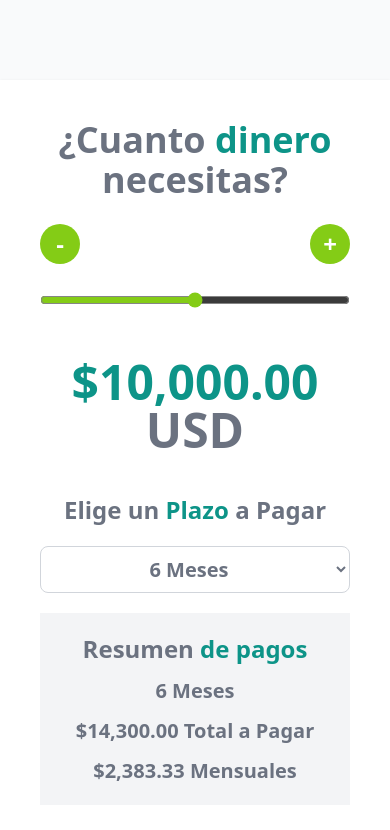
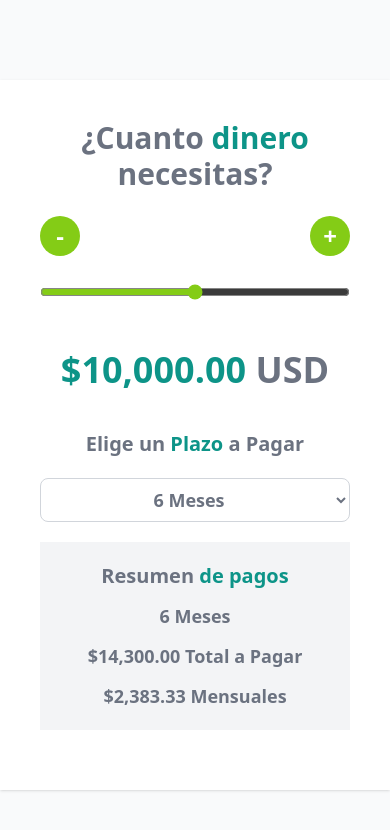
Before and after one commit to dlozanoc82/cotizador-prestamos, a React (Vite) app: page / in a window 390 px wide. Shown: the top 830 px of the page. Built offline with nearby package versions, Linux system fonts and the light colour scheme.

Commit message:
:sparkles: Diseño Responsive del Cotizador de Prestamos

```diff
--- a/src/App.jsx
+++ b/src/App.jsx
@@ -70,16 +70,16 @@ function App() {
                 value={amount}
             />
 
-            <p className="text-center my-10 text-5xl font-extrabold text-teal-600">
+            <p className="text-center my-10 text-4xl sm:text-5xl font-extrabold text-teal-600">
                 {formatearDinero(amount)} <span className="text-gray-500">USD</span>
             </p>
 
-            <h2 className="text-2xl font-extrabold text-gray-500 text-center">
+            <h2 className="text-xl sm:text-2xl font-extrabold text-gray-500 text-center">
                 Elige un <span className="text-teal-600">Plazo</span> a Pagar
             </h2>
 
             <select
-                className="mt-5 w-full p-2 bg-white border border-gray-300 rounded-lg text-center text-xl font-bold outline-none text-gray-500"
+                className="mt-5 w-full p-2 bg-white border border-gray-300 rounded-lg text-center text-lg sm:text-xl font-bold outline-none text-gray-500"
                 value={month}
                 onChange={e => setMonth(+e.target.value)}
             >
@@ -89,13 +89,13 @@ function App() {
             </select>
 
             <div className="my-5 space-y-3 bg-gray-100 p-5">
-                <h2 className="text-2xl font-extrabold text-gray-500 text-center">
+                <h2 className="text-xl sm:text-2xl font-extrabold text-gray-500 text-center">
                     Resumen <span className="text-teal-600">de pagos</span>
                 </h2>
 
-                <p className="text-xl text-gray-500 text-center font-bold">{month} Meses</p>
-                <p className="text-xl text-gray-500 text-center font-bold">{formatearDinero(total)} Total a Pagar</p>
-                <p className="text-xl text-gray-500 text-center font-bold">{formatearDinero(pay)} Mensuales</p>
+                <p className="text-lg sm:text-xl text-gray-500 text-center font-bold">{month} Meses</p>
+                <p className="text-lg sm:text-xl text-gray-500 text-center font-bold">{formatearDinero(total)} Total a Pagar</p>
+                <p className="text-lg sm:text-xl text-gray-500 text-center font-bold">{formatearDinero(pay)} Mensuales</p>
 
             </div>
 
--- a/src/components/Header.jsx
+++ b/src/components/Header.jsx
@@ -1,7 +1,7 @@
 
 const Header = () => {
     return (
-        <h1 className="text-4xl font-extrabold text-gray-500 text-center">
+        <h1 className="text-3xl sm:text-4xl font-extrabold text-gray-500 text-center">
                 ¿Cuanto <span className="text-teal-600">dinero</span> necesitas?
         </h1>
     )
```
